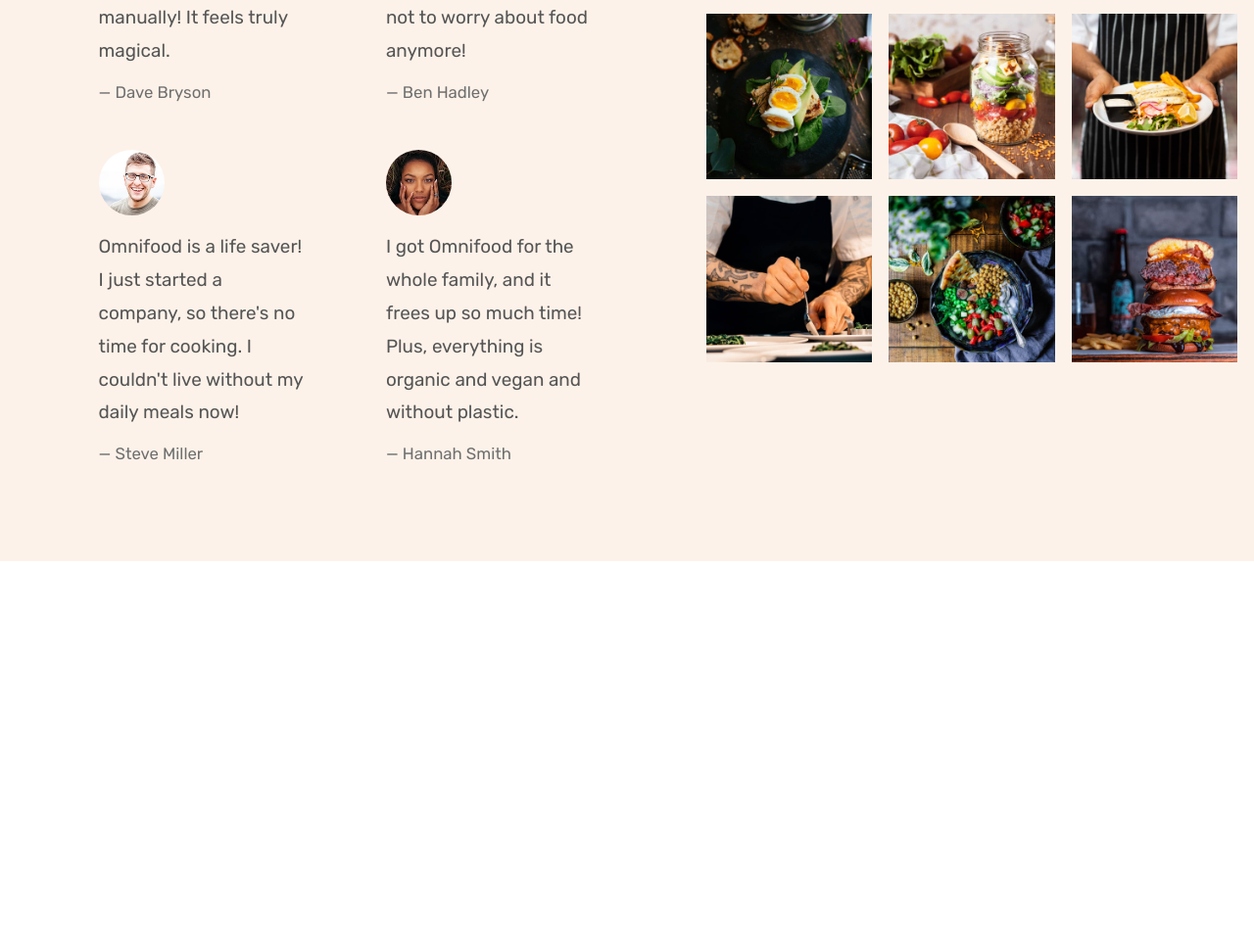
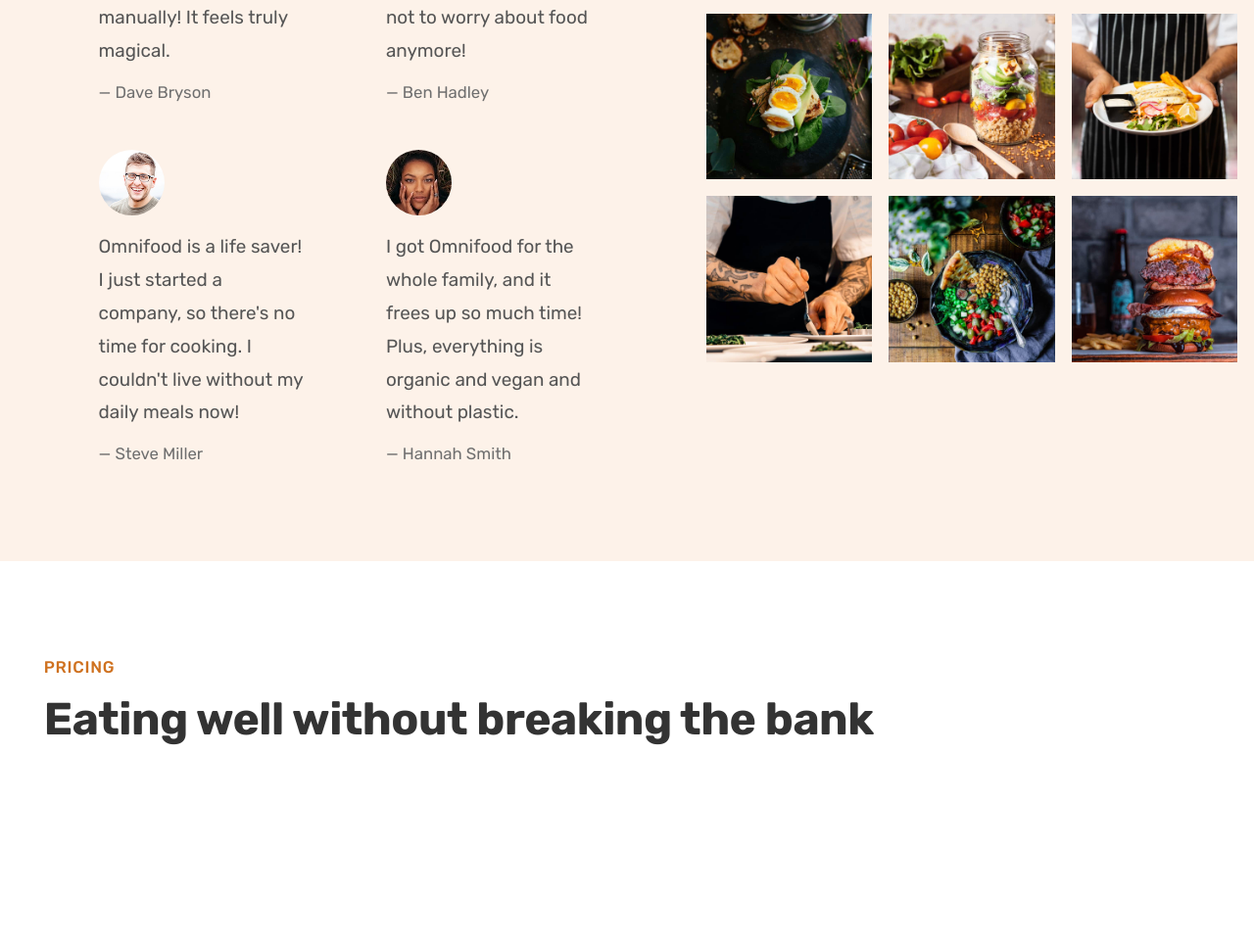
Before and after one commit to SuperUser-Gump/Omnifood, a website: page index.html in a window 1280 px wide. Shown: the part 4334-5297 px from the top of the page at 98% size. Before the commit the page ends 4907 px from the top, so only its background shows below. Drawn offline with nearby package versions, Linux system fonts and the light colour scheme.

Commit message:
feat: Start building the Pricing section
- Added a heading "Eating well without breaking the bank."
- Added a padding of 9.6rem between sections

```diff
--- a/css/style.css
+++ b/css/style.css
@@ -373,3 +373,11 @@
 .gallery-item img:hover {
   transform: scale(1.1);
 }
+
+/***************************/
+/* TESTIMONIALS SECTION */
+/***************************/
+
+.section-pricing {
+  padding: 9.6rem 0;
+}
--- a/index.html
+++ b/index.html
@@ -406,6 +406,15 @@
           </figure>
         </div>
       </section>
+
+      <section class="section-pricing">
+        <div class="container">
+          <span class="subheading">Pricing</span>
+          <h2 class="heading-secondary">
+            Eating well without breaking the bank
+          </h2>
+        </div>
+      </section>
     </main>
 
     <script
```
